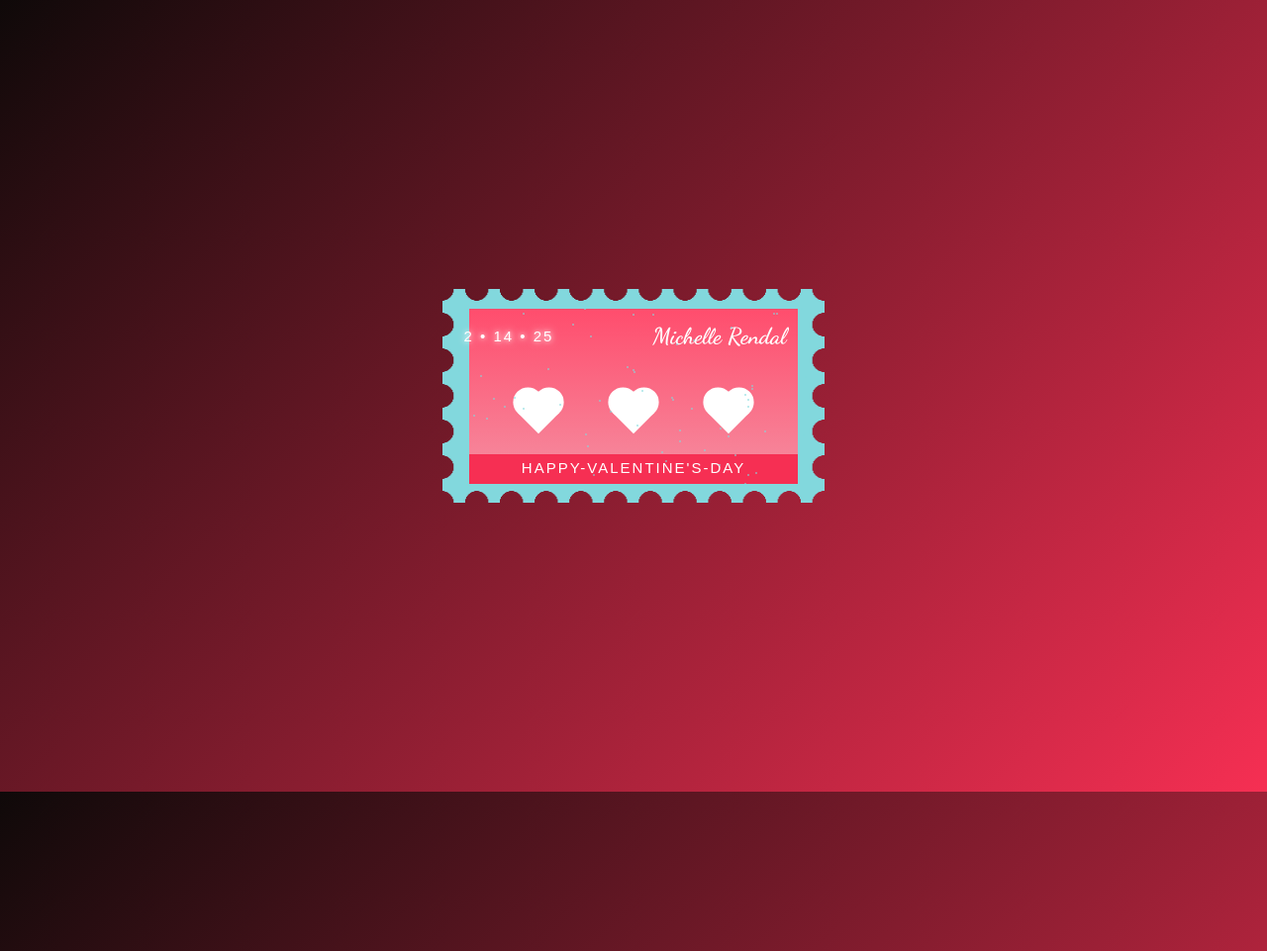
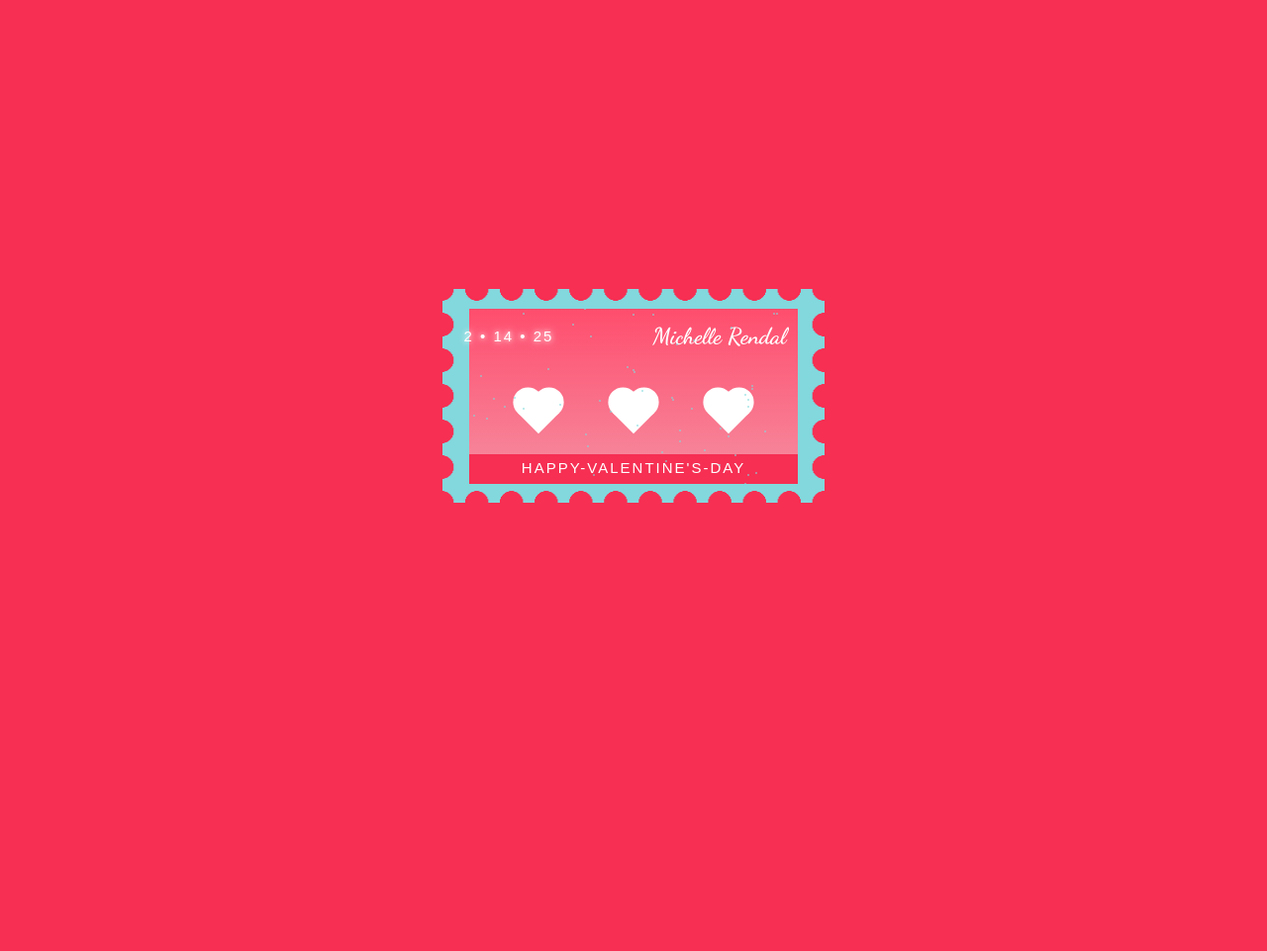
Before and after one commit to kenthzy/valentines-stamp, a plain HTML site: page index.html in a window 1280 px wide. Shown: the top 961 px of the page at 99% size. Drawn offline with Linux system fonts and the light colour scheme; animation ran at ten frames a second; a web font is replaced by a local one.

Commit message:
Update style.css

```diff
--- a/style.css
+++ b/style.css
@@ -5,8 +5,7 @@ body {
   align-items: center;
   height: 100vh;
   margin: 0;
-  overflow: hidden;
-  background: linear-gradient(-45deg,rgb(246, 47, 83),rgb(15, 9, 9));
+  background: rgb(246, 47, 83);
   font-family: 'Arial', sans-serif;
 }
 .snow {
```
